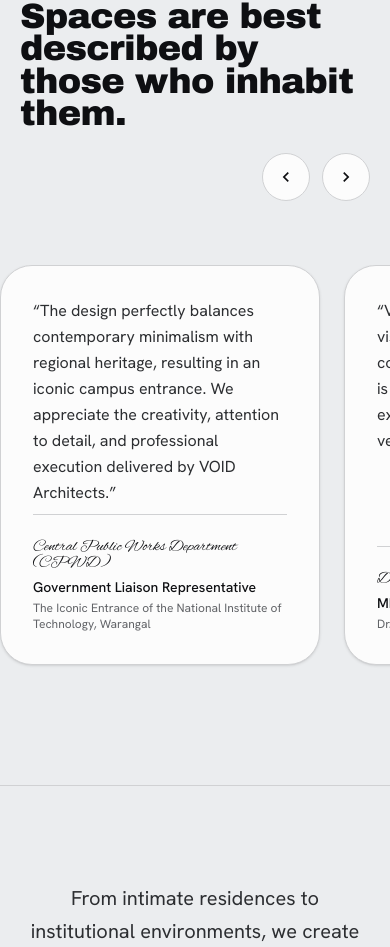
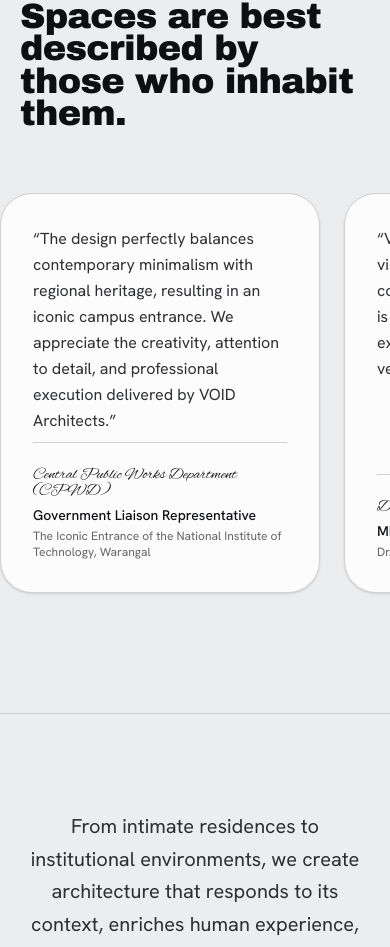
Before and after one commit to Babblu9/void-architects, a Next.js app: page / in a window 390 px wide. Shown: the part 5630-6577 px from the top of the page. Built offline with nearby package versions, Linux system fonts and the light colour scheme.

Commit message:
feat: replace pothunuri and sree-reddy project images with updated photos and hide testimonial slider arrows on mobile

```diff
--- a/src/components/Testimonials.tsx
+++ b/src/components/Testimonials.tsx
@@ -33,7 +33,7 @@ export default function Testimonials() {
           </Reveal>
 
           {/* Slider Controls */}
-          <Reveal className="flex gap-3 self-end md:self-auto">
+          <Reveal className="hidden md:flex gap-3 self-end md:self-auto">
             <button
               onClick={() => scroll("left")}
               className="w-12 h-12 rounded-full border border-line flex items-center justify-center hover:bg-ink hover:text-paper transition-colors cursor-pointer text-ink bg-pure"
```
Also changed, not shown: public/projects/pothunuri.jpg, public/projects/sree-reddy.jpg.
